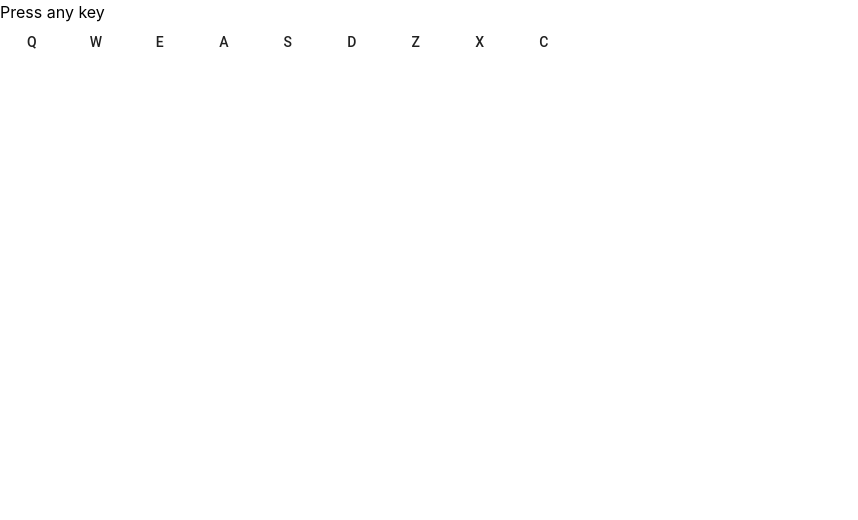
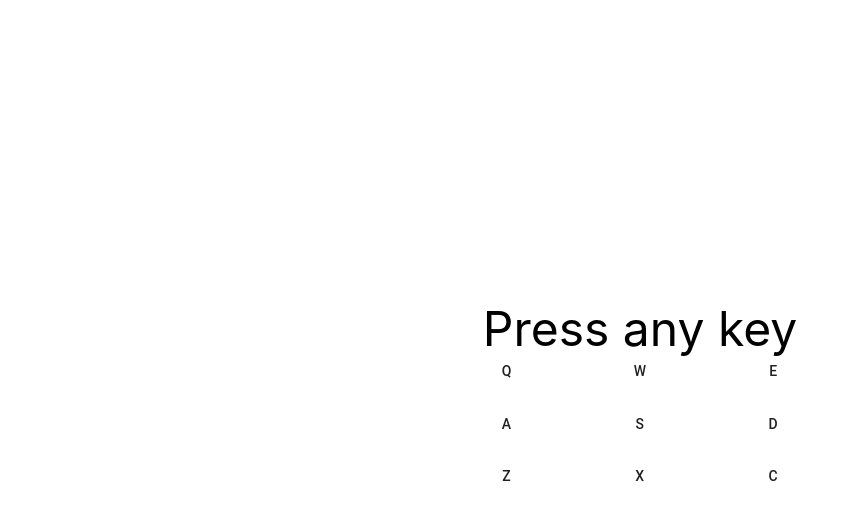
Before and after one commit to synerjay/drum-machine-react-app, a React (Create React App) app: page / in a window 1280 px wide. Shown: the top 520 px of the page, without its empty margins (0-858 px from the left). Built offline with nearby package versions, Linux system fonts and the light colour scheme.

Commit message:
added some styling

```diff
--- a/src/App.js
+++ b/src/App.js
@@ -2,7 +2,7 @@ import DrumMachine from './containers/DrumMachine';
 
 function App() {
   return (
-    <div className='App'>
+    <div className='App flex justify-center w-screen h-screen'>
       <DrumMachine />
     </div>
   );
--- a/src/components/Display.js
+++ b/src/components/Display.js
@@ -3,7 +3,7 @@ import React from 'react';
 function Display({ display }) {
   return (
     <div className='Display'>
-      <h2 className='DisplayText'>{display}</h2>
+      <h2 className='DisplayText text-5xl flex justify-center'>{display}</h2>
     </div>
   );
 }
--- a/src/components/Pad.js
+++ b/src/components/Pad.js
@@ -3,7 +3,7 @@ import React from 'react';
 
 function Pad({ audioFiles, handleClick }) {
   return (
-    <div className='DrumPad'>
+    <div className='DrumPad grid grid-cols-3 gap-4'>
       {audioFiles.map((item) => (
         <Button
           key={item.label}
--- a/src/containers/DrumMachine.js
+++ b/src/containers/DrumMachine.js
@@ -35,7 +35,7 @@ function DrumMachine() {
   };
 
   return (
-    <div className='DrumMachine'>
+    <div className='DrumMachine flex flex-col justify-center w-96'>
       <Display display={display} />
       <Pad audioFiles={audioFiles} handleClick={handleClick} />
     </div>
```
